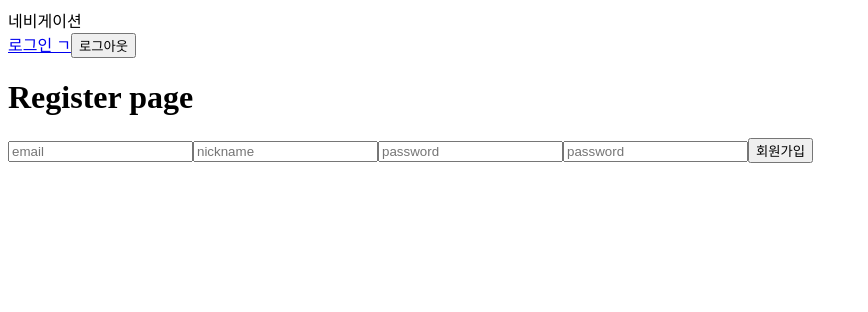
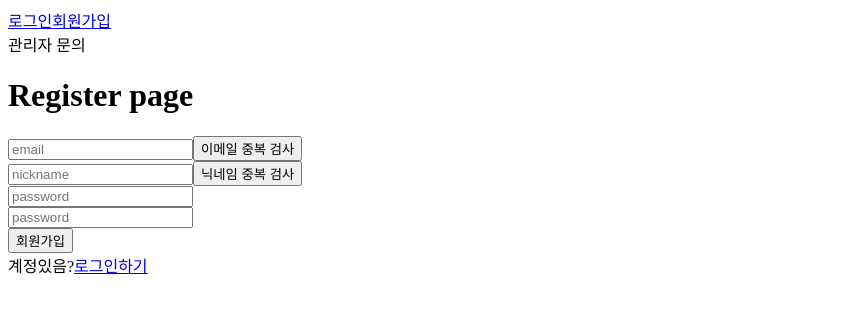
Before and after one commit to Duboo31/final_project_teulang_client, a React (Create React App) app: page /register in a window 1280 px wide. Shown: the top 312 px of the page, without its empty margins (0-868 px from the left). Built offline with nearby package versions, Linux system fonts and the light colour scheme.

Commit message:
Feat: 회원가입 폼 유효성 검사 및 이메일/닉네임 중복검사 추가

```diff
--- /dev/null
+++ b/src/api/user/POST/duplicateEmailCheck.js
@@ -0,0 +1,36 @@
+import axios from "axios";
+
+const isDuplicateEmail = async (email) => {
+  const config = {
+    method: "post",
+    maxBodyLength: Infinity,
+    url: `${process.env.REACT_APP_SERVER_LOCAL_URL}/users/signup-confirm/`,
+    headers: {
+      "Content-Type": "application/json",
+    },
+    data: JSON.stringify({
+      email,
+    }),
+  };
+
+  let isPassed = false;
+
+  try {
+    const response = await axios.request(config);
+    if (response.status === 200) {
+      isPassed = true;
+      console.log("확인 결과: 사용가능한 이메일");
+      return isPassed;
+    }
+  } catch (err) {
+    console.log(err);
+    if (err.response.status === 409) {
+      console.log("이메일 중복 가입 차단");
+      return isPassed;
+    }
+    console.error(err);
+    return isPassed;
+  }
+};
+
+export { isDuplicateEmail };
--- /dev/null
+++ b/src/api/user/POST/duplicateNicknameCheck.js
@@ -0,0 +1,35 @@
+import axios from "axios";
+
+const isDuplicateNickname = async (nickname) => {
+  const config = {
+    method: "post",
+    maxBodyLength: Infinity,
+    url: `${process.env.REACT_APP_SERVER_LOCAL_URL}/users/nickname-confirm/`,
+    headers: {
+      "Content-Type": "application/json",
+    },
+    data: JSON.stringify({
+      nickname,
+    }),
+  };
+
+  let isPassed = false;
+
+  try {
+    const response = await axios.request(config);
+    if (response.status === 200) {
+      isPassed = true;
+      console.log("확인 결과: 사용가능한 닉네임");
+      return isPassed;
+    }
+  } catch (err) {
+    if (err.response.status === 409) {
+      console.log("닉네임 중복 가입 차단");
+      return isPassed;
+    }
+    console.error(err);
+    return isPassed;
+  }
+};
+
+export { isDuplicateNickname };
--- a/src/api/user/login.js
+++ b/src/api/user/POST/login.js
@@ -1,5 +1,5 @@
 import axios from "axios";
-import { saveLocalStorageToken } from "./saveLocalToken";
+import { saveLocalStorageToken } from "../saveLocalToken";
 
 const postLogin = async (loginData) => {
   const config = {
--- a/src/api/user/register.js
+++ b/src/api/user/POST/register.js
@@ -9,11 +9,9 @@ const postRegister = async (registerData) => {
   };
 
   try {
-    const { data } = await axios.request(config);
-    console.log(data);
-    return data;
+    const response = await axios.request(config);
+    return response;
   } catch (err) {
-    console.log(err);
     return err;
   }
 };
--- a/src/component/Navigation.jsx
+++ b/src/component/Navigation.jsx
@@ -1,22 +1,22 @@
 import React from "react";
-import { Outlet, Link } from "react-router-dom";
-import { logout } from "../redux/modules/users";
-import { useDispatch } from "react-redux";
+import { Outlet } from "react-router-dom";
+import { useSelector } from "react-redux";
+import IsLoginNavi from "./navigation/IsLoginNavi";
+import IsLogoutNavi from "./navigation/IsLogoutNavi";
 
 const Navigation = () => {
-  const dispatch = useDispatch();
+  const users = useSelector(({ users }) => {
+    return users;
+  });
+
+  console.log(users);
 
   return (
     <>
-      <nav>네비게이션</nav>
-      <Link to="login">로그인 ㄱ</Link>
-      <button
-        onClick={() => {
-          dispatch(logout());
-        }}
-      >
-        로그아웃
-      </button>
+      <div>
+        {users.isAuthorized ? <IsLoginNavi users={users} /> : <IsLogoutNavi />}
+      </div>
+      <div>관리자 문의</div>
       <main>
         <Outlet />
       </main>
--- /dev/null
+++ b/src/component/navigation/IsLoginNavi.jsx
@@ -0,0 +1,20 @@
+import React from "react";
+import { useDispatch } from "react-redux";
+import { logout } from "../../redux/modules/users";
+
+const IsLoginNavi = ({ users }) => {
+  const dispatch = useDispatch();
+
+  const onClickLogoutBtnHandler = () => {
+    dispatch(logout());
+  };
+
+  return (
+    <span>
+      <span>{users.userNickname}님</span>
+      <button onClick={onClickLogoutBtnHandler}>로그아웃</button>
+    </span>
+  );
+};
+
+export default IsLoginNavi;
--- /dev/null
+++ b/src/component/navigation/IsLogoutNavi.jsx
@@ -0,0 +1,13 @@
+import React from "react";
+import { Link } from "react-router-dom";
+
+const IsLogoutNavi = () => {
+  return (
+    <div>
+      <Link to="/login">로그인</Link>
+      <Link to="/register">회원가입</Link>
+    </div>
+  );
+};
+
+export default IsLogoutNavi;
--- /dev/null
+++ b/src/js/validation.js
@@ -0,0 +1,7 @@
+// 이메일 검사 정규 표현식
+const EMAIL_REGEX = /^[A-Z0-9._%+-]+@[A-Z0-9.-]+\.[A-Z]{2,}$/i;
+// 영문 숫자 조합 8자리 이상 특수문자 두개 이상 넣어라
+const PWD_REGEX =
+  /^(?=.*[A-Za-z])(?=.*\d)(?=.*[$@$!%*#?&])[A-Za-z\d$@$!%*#?&]{8,}$/;
+
+export { EMAIL_REGEX, PWD_REGEX };
--- a/src/pages/users/Login.jsx
+++ b/src/pages/users/Login.jsx
@@ -1,8 +1,8 @@
 import React from "react";
-import { postLogin } from "../../api/user/login";
+import { postLogin } from "../../api/user/POST/login";
 import { useMutation } from "react-query";
 import { useForm } from "react-hook-form";
-import { useNavigate } from "react-router-dom";
+import { Link, useNavigate } from "react-router-dom";
 import { useDispatch, useSelector } from "react-redux";
 import { login } from "../../redux/modules/users";
 import { getUserInfoInLocalStorage } from "../../js/isLoginUser";
@@ -10,11 +10,11 @@ import { getUserInfoInLocalStorage } from "../../js/isLoginUser";
 const Login = () => {
   const dispatch = useDispatch();
 
+  // const navigate = useNavigate();
+
   const users = useSelector(({ users }) => {
     return users;
   });
-
-  const navigate = useNavigate();
 
   // useForm - 폼 데이터의 정보 받기 및 유효성 검사
   const {
@@ -33,7 +33,6 @@ const Login = () => {
       dispatch(
         login({ userEmail: userEmail, userNickname: nickname, userId: userId })
       );
-      navigate("/");
     },
     onError: () => {
       console.log("로그인 실패");
@@ -52,12 +51,26 @@ const Login = () => {
 
   return (
     <div>
-      <h1>login page</h1>
-      <form onSubmit={handleSubmit(onSubmitLoginHandler)}>
-        <input placeholder="email" type="text" {...register("email")} />
-        <input placeholder="password" type="text" {...register("password")} />
-        <input type="submit" value="로그인" />
-      </form>
+      {!users.isAuthorized ? (
+        <>
+          <h1>login page</h1>
+          <form onSubmit={handleSubmit(onSubmitLoginHandler)}>
+            <input placeholder="email" type="text" {...register("email")} />
+            <input
+              placeholder="password"
+              type="text"
+              {...register("password")}
+            />
+            <input type="submit" value="로그인" />
+          </form>
+          <div>
+            회원정보 없음?
+            <Link to="/register">회원가입</Link>
+          </div>
+        </>
+      ) : (
+        <div>이미 로그인 상태입니다</div>
+      )}
     </div>
   );
 };
--- a/src/pages/users/Register.jsx
+++ b/src/pages/users/Register.jsx
@@ -1,31 +1,113 @@
-import React from "react";
-import { postRegister } from "../../api/user/register";
+import React, { useEffect, useState } from "react";
+import { postRegister } from "../../api/user/POST/register";
 import { useMutation } from "react-query";
 import { useForm } from "react-hook-form";
+import { Link } from "react-router-dom";
+
+// 유효성 검사
+import { EMAIL_REGEX, PWD_REGEX } from "../../js/validation";
+import { isDuplicateEmail } from "../../api/user/POST/duplicateEmailCheck";
+import { isDuplicateNickname } from "../../api/user/POST/duplicateNicknameCheck";
 
 const Register = () => {
+  // 중복 검사 통과 확인을 위한 훅
+  const [isPassedEmail, setIsPassedEmail] = useState(false);
+  const [isPassedNickname, setIsPassedNickname] = useState(false);
+
+  // 이메일 중복 검사 때 유효한 이메일인지 확인하기 위한 훅
+  const [isValidEmail, setIsValidEmail] = useState(false);
+
   // useForm - 폼 데이터의 정보 받기 및 유효성 검사
   const {
     register,
     handleSubmit,
-    // formState: { errors },
-    // setError,
-    // watch,
+    formState: { errors },
+    setError,
+    watch,
   } = useForm();
 
-  // 쿼리로 서버 데이터 받아오기
-  // const { isLoading, isError, data, isSuccess } = useQuery("users", getUsers);e
+  // 제어 컴포넌트로 이메일, 닉네임 중복 검사를 위한 실시간 확인
+  const watchEmail = watch("email");
+  const watchNickname = watch("nickname");
 
-  // const queryClient = useQueryClient();
-  const { mutate } = useMutation(
-    postRegister
-    // {
-    // onSuccess: () => {
-    //   // queryClient.invalidateQueries("users");
-    //   console.log("회원가입 요청 성공");
-    // },
+  const { mutate } = useMutation(postRegister, {
+    onSuccess: (result) => {
+      // api "요청!!"이 성공했을 경우
+      // 의미는 값을 받아오기를 실패해도 요청을 "보내는 것"을 성공
+      // 했을 경우 err 혹은 response을 받아옵니다.
+      console.log("회원가입 '요청' 성공", result);
+      // if (status === 400) {
+      // 이 부분에서 에러 메세지를 화면에 뿌려주면 됨
+      // 즉, data를 뿌려주면 됨
       // }
+    },
+    onError: (result) => {
+      console.log("회원가입 요청을 실패했습니다.: ", result);
+    },
+  });
+
+  // useEffect로 실시간으로 이메일을 확인해서 유효성 검사를 실시한 뒤
+  // 그에 맞는 불리언 값을 상태 값으로 저장
+  useEffect(() => {
+    const isValidEmail = EMAIL_REGEX.test(watchEmail);
+    setIsValidEmail(isValidEmail);
+  }, [watchEmail]);
+
+  // 이메일 중복 검사 api 요청 함수
+  const onClickEmailCheckHandler = async () => {
+    if (!isValidEmail) {
+      setError(
+        "email",
+        { message: "이메일 형식을 맞춰서 작성하세요." },
+        { shouldFocus: true }
       );
+      return;
+    }
+    const result = await isDuplicateEmail(watchEmail);
+    if (!result) {
+      setError(
+        "email",
+        { message: "이미 존재하는 이메일 입니다." },
+        { shouldFocus: true }
+      );
+      return;
+    } else {
+      setIsPassedEmail(true);
+      setError(
+        "email",
+        { message: "사용가능한 이메일입니다." },
+        { shouldFocus: false }
+      );
+    }
+  };
+
+  // 닉네임 체크 api 요청
+  const onClickNicknameCheckHandler = async () => {
+    if (!watchNickname) {
+      setError(
+        "nickname",
+        { message: "닉네임 입력하세요." },
+        { shouldFocus: true }
+      );
+      return;
+    }
+    const result = await isDuplicateNickname(watchNickname);
+    if (!result) {
+      setError(
+        "nickname",
+        { message: "이미 존재하는 닉네임 입니다." },
+        { shouldFocus: true }
+      );
+      return;
+    } else {
+      setIsPassedNickname(true);
+      setError(
+        "nickname",
+        { message: "사용가능한 닉네임입니다." },
+        { shouldFocus: false }
+      );
+    }
+  };
 
   const onSubmitRegisterHandler = ({
     email,
@@ -33,6 +115,18 @@ const Register = () => {
     password,
     passwordConfirm,
   }) => {
+    // 이메일/닉네임 둘다 중복확인을 통과했으면
+    if (isPassedEmail && isPassedNickname) {
+      // 패스워드가 서로 일치하는지 확인
+      if (password !== passwordConfirm) {
+        setError(
+          "passwordConfirm",
+          { message: "비밀번호가 일치하지 않습니다." },
+          { shouldFocus: true }
+        );
+        return;
+      }
+
       const registerData = {
         email,
         nickname,
@@ -41,24 +135,100 @@ const Register = () => {
       };
 
       mutate(registerData);
+    } else if (!isPassedEmail) {
+      setError(
+        "email",
+        { message: "이메일 중복 체크를 확인하세요." },
+        { shouldFocus: true }
+      );
+    } else if (!isPassedNickname) {
+      setError(
+        "nickname",
+        { message: "닉네임 중복 체크를 확인하세요." },
+        { shouldFocus: true }
+      );
+    }
   };
-
-  // console.log(isLoading, isError, data);
 
   return (
     <div>
       <h1>Register page</h1>
       <form onSubmit={handleSubmit(onSubmitRegisterHandler)}>
-        <input placeholder="email" type="text" {...register("email")} />
-        <input placeholder="nickname" type="text" {...register("nickname")} />
-        <input placeholder="password" type="text" {...register("password")} />
+        <input
+          placeholder="email"
+          type="text"
+          {...register("email", {
+            required: "이메일을 필수로 입력해주세요.",
+            pattern: {
+              value: EMAIL_REGEX,
+              message: "이메일 형식을 맞춰서 작성하세요.",
+              shouldFocus: true,
+            },
+          })}
+        />
+        <button
+          onClick={(e) => {
+            e.preventDefault();
+            onClickEmailCheckHandler();
+          }}
+        >
+          이메일 중복 검사
+        </button>
+        <div>{errors?.email?.message}</div>
+        <input
+          placeholder="nickname"
+          type="text"
+          {...register("nickname", {
+            required: "닉네임을 필수로 입력해주세요.",
+            maxLength: {
+              value: 12,
+              message: "닉네임은 12 글자 이내로 작성하세요.",
+              shouldFocus: true,
+            },
+          })}
+        />
+        <button
+          onClick={(e) => {
+            e.preventDefault();
+            onClickNicknameCheckHandler();
+          }}
+        >
+          닉네임 중복 검사
+        </button>
+        <div>{errors?.nickname?.message}</div>
         <input
           placeholder="password"
           type="text"
-          {...register("passwordConfirm")}
+          {...register("password", {
+            required: "비밀번호를 필수로 입력해주세요.",
+            pattern: {
+              value: PWD_REGEX,
+              message:
+                "패스워드는 문자, 숫자, 특수문자 조합 8글자 이상을 사용하세요.",
+              shouldFocus: true,
+            },
+          })}
         />
+        <div>{errors?.password?.message}</div>
+        <input
+          placeholder="password"
+          type="text"
+          {...register("passwordConfirm", {
+            required: "비밀번호를 체크를 확인하세요.",
+            pattern: {
+              value: PWD_REGEX,
+              message: "패스워드는 문자, 숫자 조합 8글자 이상을 사용하세요.",
+              shouldFocus: true,
+            },
+          })}
+        />
+        <div>{errors?.passwordConfirm?.message}</div>
         <input type="submit" value="회원가입" />
       </form>
+      <div>
+        계정있음?
+        <Link to="/login">로그인하기</Link>
+      </div>
     </div>
   );
 };
```
Also changed, not shown: src/pages/recipe/Main.jsx (+7 -7 lines). Lines whose indentation alone changed are shown as unchanged.
